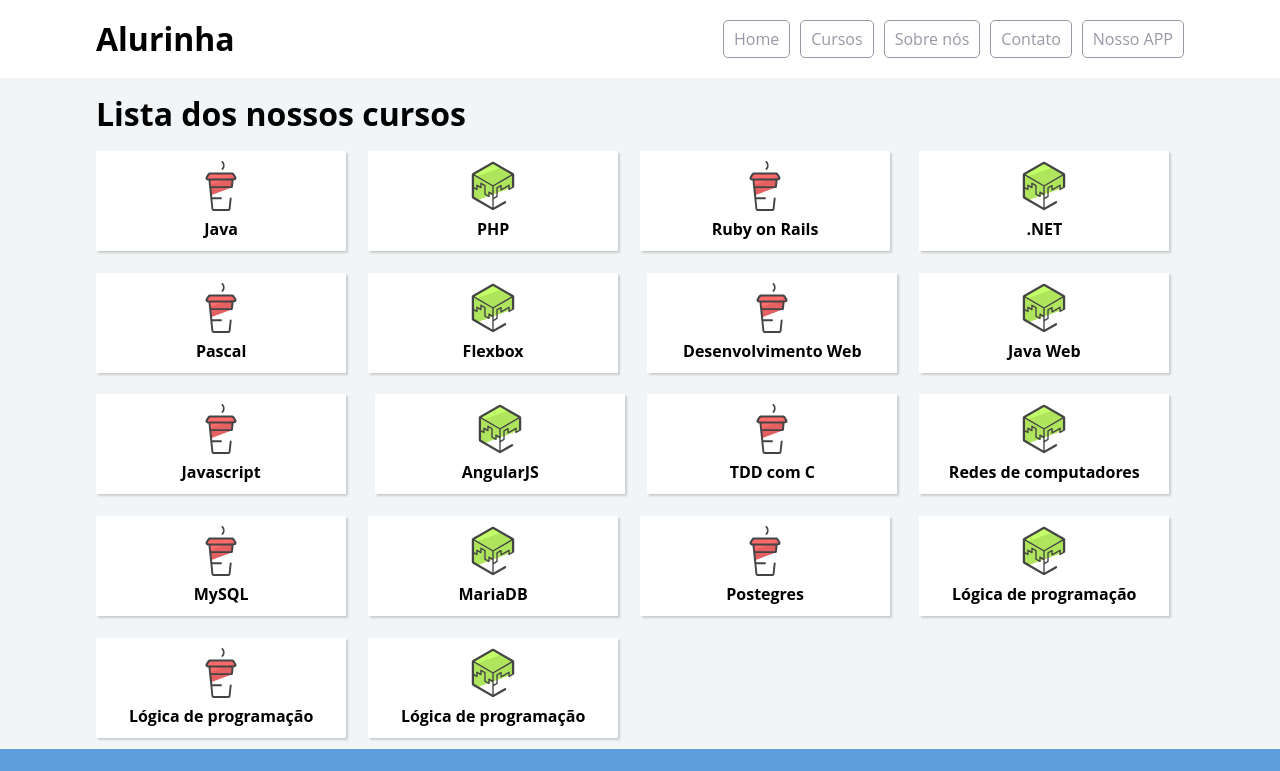
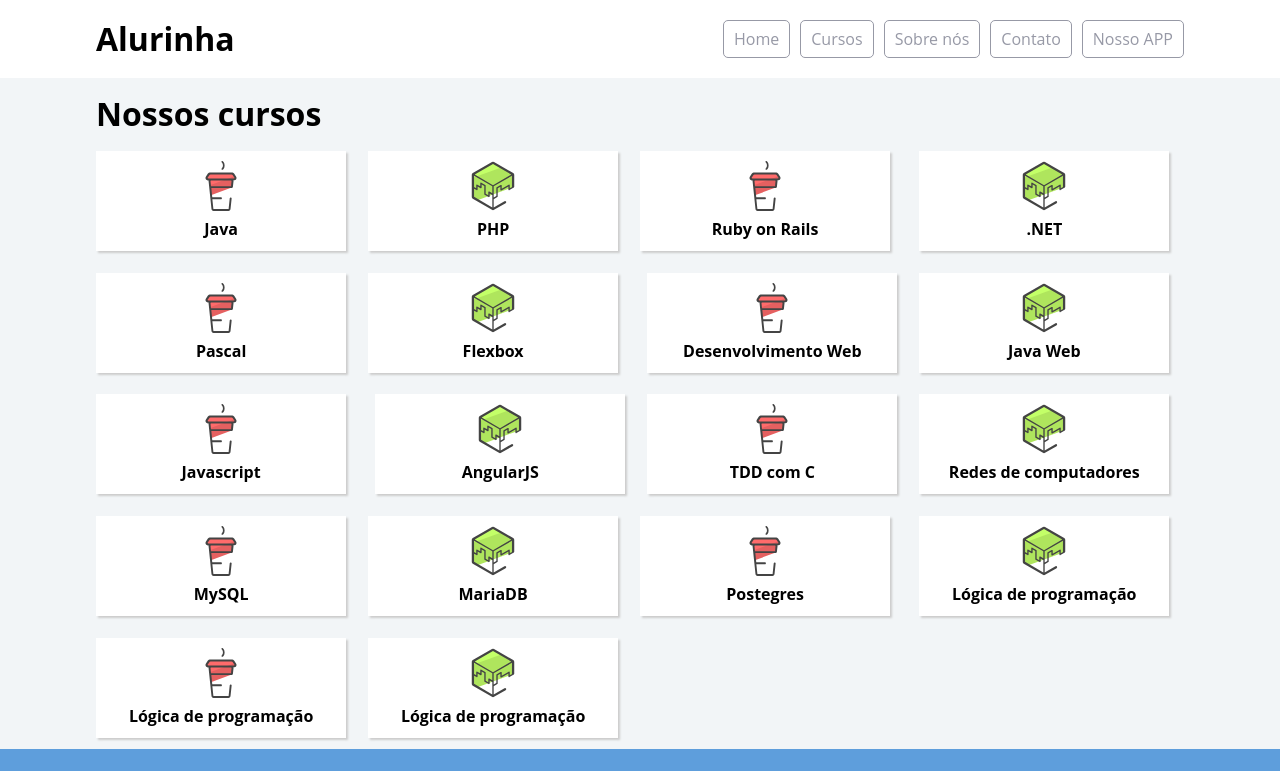
Before and after one commit to vitoryano/edutech, a plain HTML site: page flexbox/index.html in a window 1280 px wide. Shown: the top 771 px of the page. Drawn offline with Linux system fonts and the light colour scheme; grey boxes are pictures that could not be loaded.

Commit message:
Corrigido o título da lista de cursos

```diff
--- a/flexbox/index.html
+++ b/flexbox/index.html
@@ -29,7 +29,7 @@
 
 	<main class="conteudoPrincipal">
 		<div class="container">
-			<h2 class="subtitulo">Lista dos nossos cursos</h2>
+			<h2 class="subtitulo">Nossos cursos</h2>
 
 			<nav>
 				<ul class="conteudoPrincipal-cursos">
```
